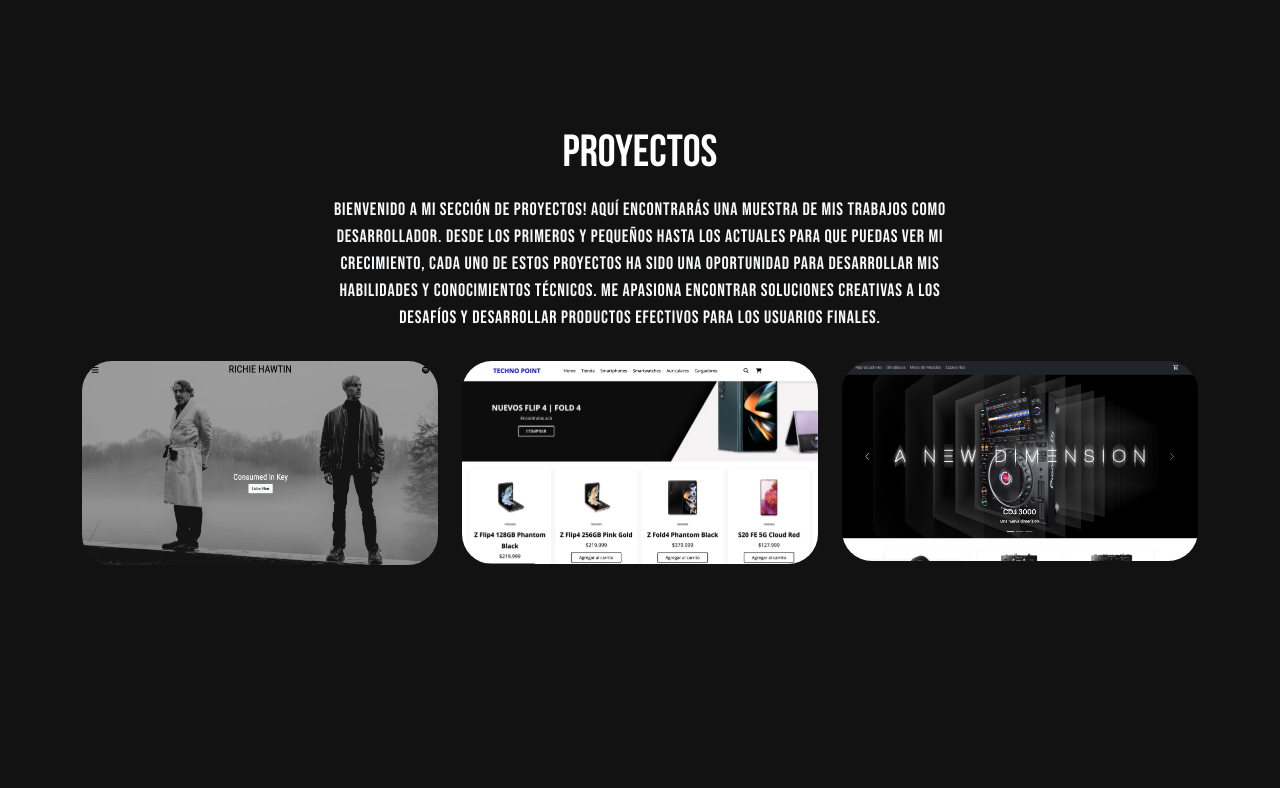
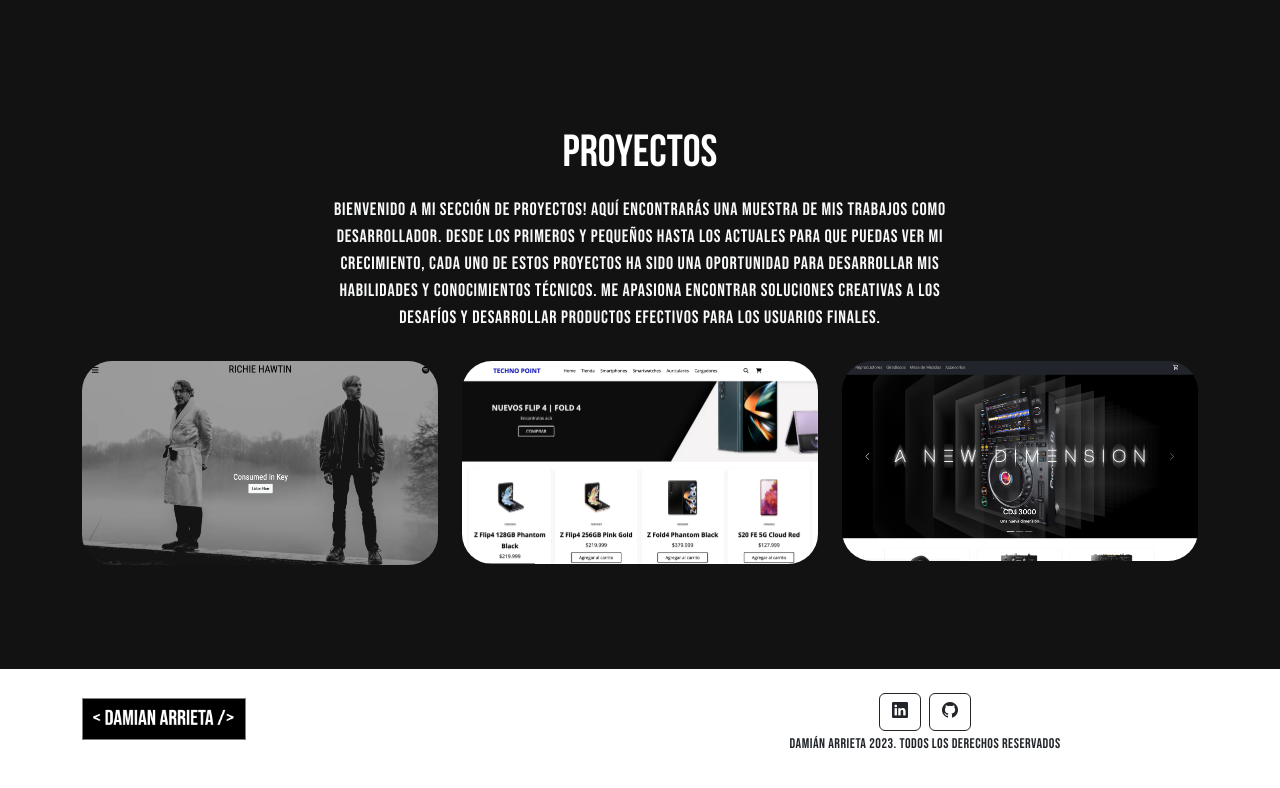
Before and after one commit to damian-arrieta/damian-arrieta-portfolio, a React (Create React App) app: page / in a window 1280 px wide. Shown: the part 1982-2770 px from the top of the page. Before the commit the page ends 2651 px from the top, so only its background shows below. Built offline with nearby package versions, Linux system fonts and the light colour scheme.

Commit message:
Finish Footer component

```diff
--- a/src/App.css
+++ b/src/App.css
@@ -74,13 +74,6 @@
 	}
 }
 
-p.success {
-	color: green;
-}
-
-p.danger {
-	color: red;
-}
 /* Navbar */
 nav.navbar {
   padding: 18px 0;
@@ -199,7 +192,6 @@
   align-items: center;
   margin-top: 200px;
 }
-
 .social-icon {
   margin-top: 20px;
   display: flex;
@@ -220,6 +212,7 @@
 .social-icon a:hover::before {
   transform: scale(1);
 }
+
 /* About Me */
 .aboutme {
   padding: 0 0 50px 0;
@@ -240,6 +233,7 @@
     line-height: 1.5em;
     margin: 14px 0 75px 0;
 }
+
 /* Skills */
 .skill {
   padding: 0 0 50px 0;
@@ -359,152 +353,36 @@
   z-index: -4;
 }
 
-/************ Projects Css ************/
-.contact {
-  background: linear-gradient(90.21deg, #AA367C -5.91%, #4A2FBD 111.58%);
-  padding: 60px 0 200px 0;
+/* Footer */
+.footer {
+  padding: 0 0 50px 0;
+  background-color: #fff;
 }
-.contact img {
-  width: 92%;
+.footer .tagline {
+  width: 30%;
+  padding: 8px 10px;
+  background-color: #000;
+  border: 1px solid rgba(255, 255, 255, 0.5);
+  display: inline-block;
 }
-.contact h2 {
-	font-size: 45px;
-	font-weight: 700;
-  margin-bottom: 30px;
-}
-.contact form input, .contact form textarea {
-  width: 100%;
-  background: rgba(255, 255, 255, 0.1);
-  border: 1px solid rgba(255, 255, 255, 0.5);
-  border-radius: 20px;
-  color: #fff;
-  margin: 0 0 8px 0;
-  padding: 18px 26px;
-  font-weight: 500;
-  font-size: 18px;
-  letter-spacing: 0.8px;
-  transition: 0.3s ease-in-out;
-}
-.contact form input:focus, .contact form textarea:focus {
-  background: rgba(255, 255, 255, 1);
-  color: #121212;
-}
-.contact form input::placeholder, .contact form textarea::placeholder {
-  font-size: 16px;
-  font-weight: 400;
-  color: #fff;
-}
-.contact form input:focus::placeholder, .contact form textarea:focus::placeholder {
-  color: #121212;
-  opacity: 0.8;
-}
-.contact form button {
-  font-weight: 700;
-  color: #000;
-  background-color: #fff;
-  padding: 14px 48px;
-  font-size: 18px;
-  margin-top: 25px;
-  border-radius: 0;
-  position: relative;
-  transition: 0.3s ease-in-out;
-}
-.contact form button span {
-  z-index: 1;
-  position: relative;
-}
-.contact form button:hover {
-  color: #fff;
-}
-.contact form button::before {
-  content: "";
-  background: #121212;
-  width: 0;
-  height: 100%;
-  position: absolute;
-  top: 0;
-  left: 0;
-  z-index: 0;
-  transition: 0.3s ease-in-out;
-}
-.contact form button:hover::before {
+.footer span img {
   width: 100%;
 }
-
-/************ Footer Css ************/
-.footer {
-  padding: 0 0 50px 0;
-  background-position: center center;
-  background-size: cover;
-  background-repeat: no-repeat;
-}
-.newsletter-bx {
-  background: #FFFFFF;
-  border-radius: 55px;
-  color: #121212;
-  padding: 85px 125px;
-  margin-bottom: 80px;
-  margin-top: -122px;
-}
-.newsletter-bx h3 {
-  font-weight: 700;
-  letter-spacing: 0.5px;
-  line-height: 1.2em;
-}
-.new-email-bx {
-  background: #fff;
-  padding: 5px;
-  border-radius: 20px;
-  position: relative;
-  z-index: 0;
+.container-footer {
   display: flex;
+  flex-direction: column;
   align-items: center;
 }
-.new-email-bx::before {
-  content: "";
-  background: linear-gradient(90.21deg, #AA367C -5.91%, #4A2FBD 111.58%);
-  border-radius: 20px;
-  position: absolute;
-  z-index: -1;
-  top: -1px;
-  left: -1px;
-  bottom: -1px;
-  right: -1px;
+.social-icon-footer {
+  margin-top: 20px;
+  display: flex;
+  justify-content: center;
 }
-.new-email-bx::after {
-  content: "";
-  background: #fff;
-  border-radius: 20px;
-  position: absolute;
-  z-index: -1;
-  top: 0;
-  left: 0;
-  bottom: 0;
-  right: 0;
-}
-.new-email-bx input {
-  width: 100%;
-  color: #121212;
-  font-weight: 500;
-  background: transparent;
-  border: 0;
-  padding: 0 15px;
-}
-.new-email-bx button {
-  background: linear-gradient(90.21deg, #AA367C -5.91%, #4A2FBD 111.58%);
-  padding: 20px 65px;
-  color: #fff;
-  font-weight: 500;
-  letter-spacing: 0.5px;
-  border-radius: 18px;
-}
-.footer img {
-  width: 26%;
+.social-icon-footer a {
+  margin: 0 10px;
 }
 .footer p {
   font-weight: 400;
   font-size: 14px;
-  color: #B8B8B8;
   letter-spacing: 0.5px;
-  margin-top: 20px;
 }
--- a/src/App.js
+++ b/src/App.js
@@ -8,6 +8,7 @@
 import { Skills } from './components/Skills';
 import { Projects } from './components/Projects';
 import { AboutMe } from './components/AboutMe';
+import { Footer } from './components/Footer';
 
 function App() {
   return (
@@ -17,6 +18,7 @@
       <AboutMe />
       <Skills />
       <Projects />
+      <Footer />
     </div>
   );
 }
--- a/src/components/Footer.js
+++ b/src/components/Footer.js
@@ -0,0 +1,27 @@
+import { Container, Row, Col } from "react-bootstrap";
+import logo from "../assets/imgs/logo.png";
+
+export const Footer = () => {
+  return (
+    <footer className="footer">
+      <Container>
+        <Row className="align-items-center">
+            <Col size={12} sm={6}>
+                <span className="tagline">
+                    <img src={logo} alt="Damian Arrieta Logo" />
+                </span>
+            </Col>
+            <Col size={12} sm={6} className="text-center text-sm-end">
+                <div class="container-footer">
+                    <div class="social-icon-footer">
+                        <a class="btn btn-outline-dark btn-floating m-1" target="_blank" rel="noreferrer" href="https://www.linkedin.com/in/damian-arrieta/"><i class="bi bi-linkedin text-dark"></i></a>
+                        <a class="btn btn-outline-dark btn-floating m-1" target="_blank" rel="noreferrer" href="https://github.com/damian-arrieta"><i class="bi bi-github text-dark"></i></a>
+                    </div>
+                    <p className="text-dark">Damián Arrieta 2023. Todos los derechos reservados</p>
+                </div>
+          </Col>
+        </Row>
+      </Container>
+    </footer>
+  )
+}
```
